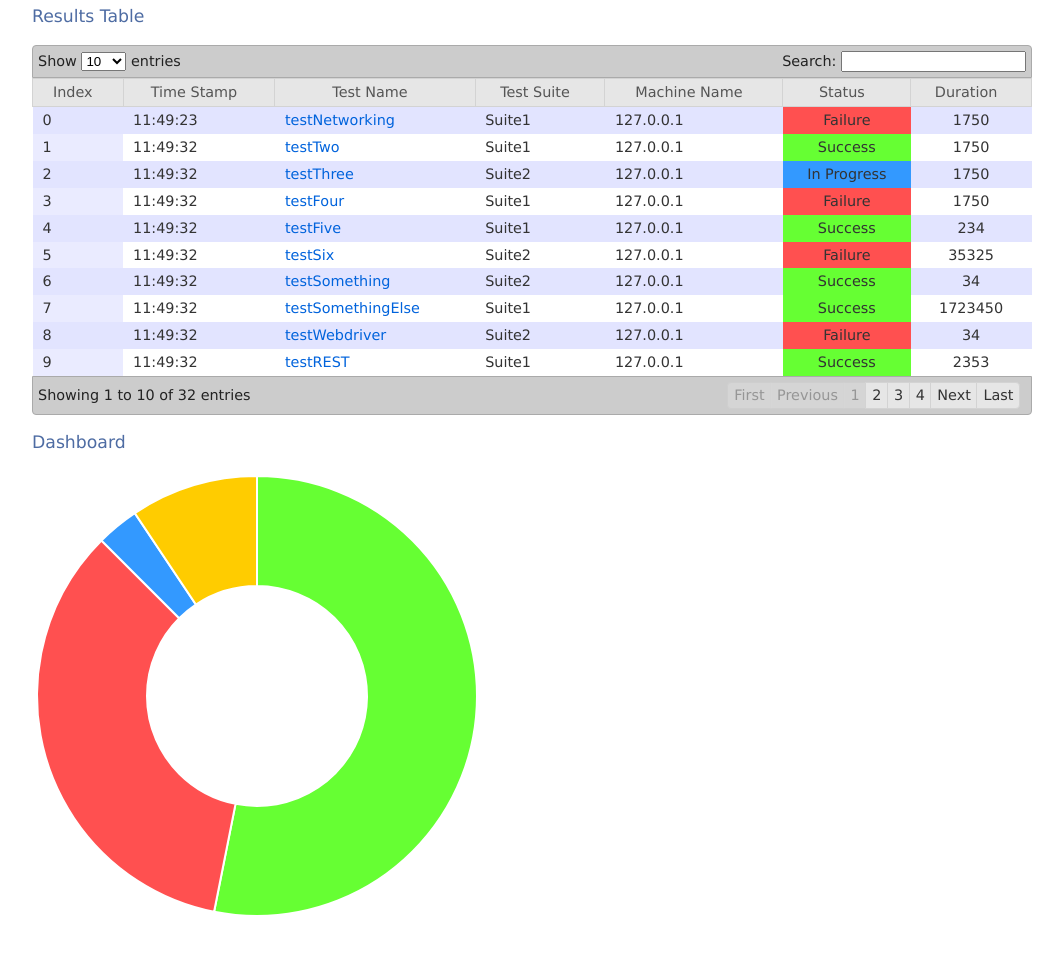
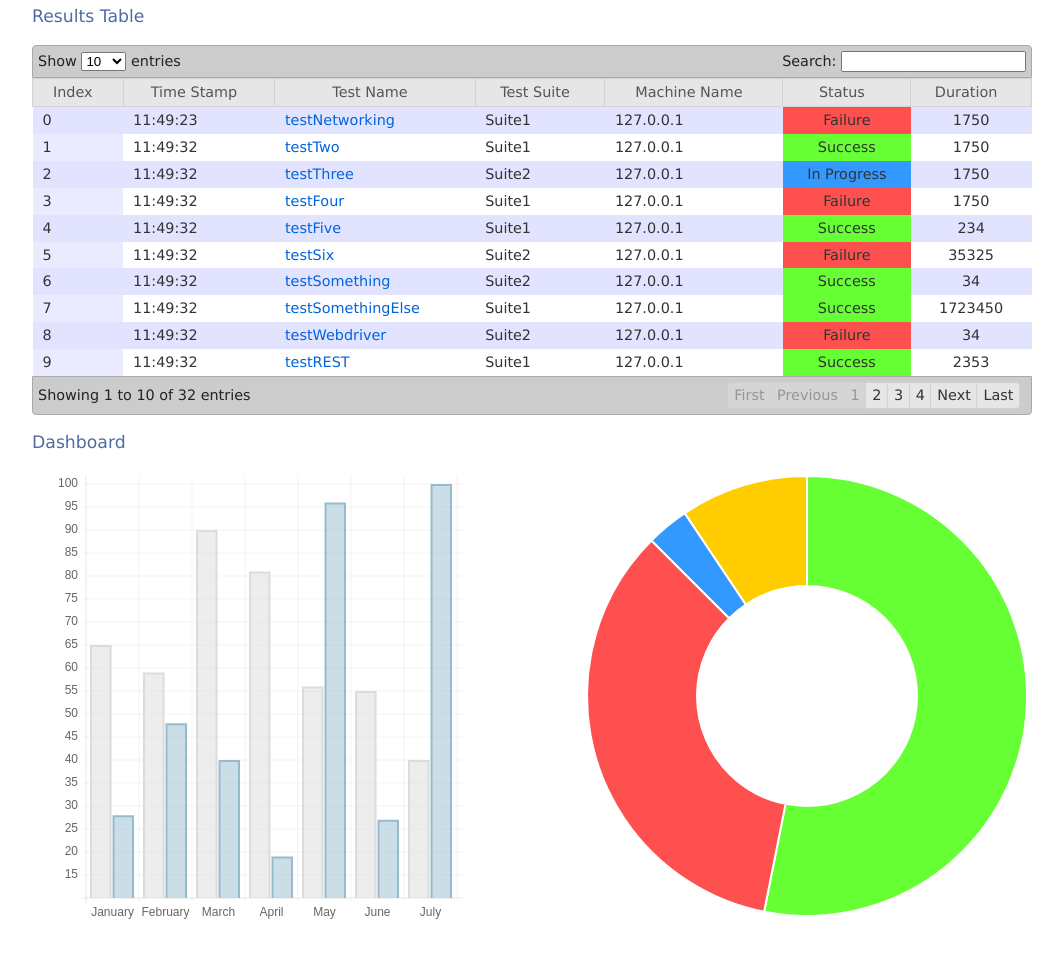
Before and after one commit to udiyetter/generic-html-test-report, a plain HTML site: page test-report/index.html in a window 1280 px wide. Shown: the part 155-1112 px from the top of the page, without its empty margins (108-1171 px from the left). After the commit the page ends 1082 px from the top, so only its background shows below. Drawn offline with Linux system fonts and the light colour scheme.

Commit message:
Work in progress - started to work on the bar chart

```diff
--- a/test-report/index.html
+++ b/test-report/index.html
@@ -13,15 +13,14 @@
     <script type="text/javascript" language="javascript" src="js/jquery.dataTables.js"></script>
     <script type="text/javascript" language="javascript" src="js/Chart.js"></script>
     <script type="text/javascript" charset="utf-8">
-        $(document).ready(function () {
+        function createTable() {
             $('#overview').dataTable({
                 "bJQueryUI": true,
                 "sPaginationType": "full_numbers"
             });
-        });
-    </script>
-    <script type="text/javascript" charset="utf-8">
-        $(document).ready(function () {
+		}
+
+		function createDougnut() {
             oTable = $('#overview').dataTable();
             var allData = oTable.fnGetData();
             var success = 0;
@@ -68,8 +67,64 @@
             data[4] = new Object();
             data[4].value = error;
             data[4].color = "#FF5050";
-            new Chart(document.getElementById("canvas").getContext("2d")).Doughnut(data);
-        });
+            new Chart(document.getElementById("doughnut").getContext("2d")).Doughnut(data);
+        }
+
+        function createBar() {
+			/**
+			oTable = $('#overview').dataTable();
+            var allData = oTable.fnGetData();
+            var success = 0;
+            var failure = 0;
+
+            allData.forEach(function (element, index) {
+                //TODO: Find the status by header name
+                var status = element[5];
+                switch (status) {
+                case "Success":
+                    success++;
+                    break;
+                case "Failure":
+                    failure++;
+                    break;
+                case "In Progress":
+                    inProgress++;
+                    break;
+                case "Error":
+                    error++;
+                    break;
+                case "Warning":
+                    warning++;
+                    break;
+                }
+
+            });
+		*/
+
+            var barChartData = {
+                labels: ["January", "February", "March", "April", "May", "June", "July"],
+                datasets: [{
+                    fillColor: "rgba(220,220,220,0.5)",
+                    strokeColor: "rgba(220,220,220,1)",
+                    data: [65, 59, 90, 81, 56, 55, 40]
+                }, {
+                    fillColor: "rgba(151,187,205,0.5)",
+                    strokeColor: "rgba(151,187,205,1)",
+                    data: [28, 48, 40, 19, 96, 27, 100]
+                }]
+
+            }
+
+            new Chart(document.getElementById("bar").getContext("2d")).Bar(barChartData);
+
+        }
+
+
+        $(document).ready(function () {
+                createTable();
+				createDougnut();
+                createBar();
+		});
     </script>
 </head>
 
@@ -408,12 +463,19 @@
                     </tr>
                 </tbody>
             </table>
-
-
         </div>
         <div id="dashboard">
             <h2>Dashboard</h2>
-            <canvas id="canvas" height="450" width="450" />
+            <div style="float:right">
+                <canvas id="doughnut" height="450" width="450" />
+            </div>
+            <div style="float:left">
+                <canvas id="bar" height="450" width="450" />
+            </div>
         </div>
+
+    </div>
+
 </body>
+
 </html>
```
